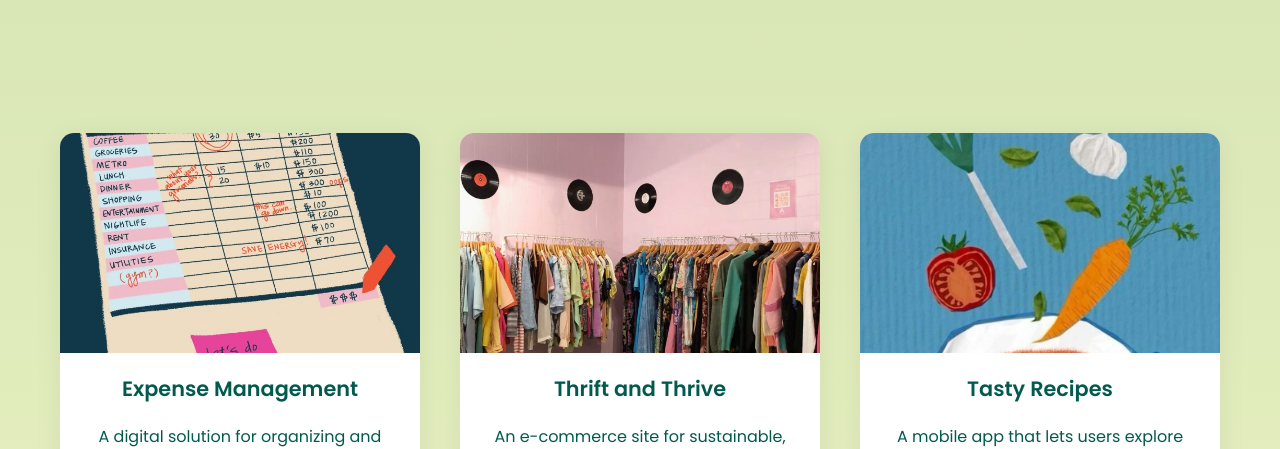
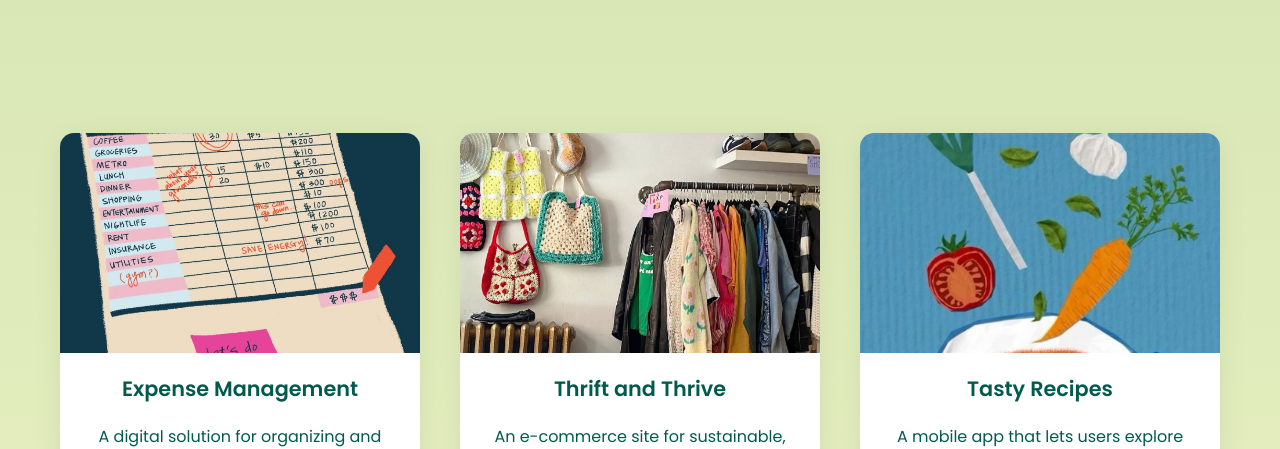
Before and after one commit to daciakinss/portfolio, a plain HTML site: page index.html in a window 1280 px wide. Shown: the part 358-807 px from the top of the page. Drawn offline with Linux system fonts and the light colour scheme.

Commit message:
Update index.html

```diff
--- a/index.html
+++ b/index.html
@@ -48,7 +48,7 @@
 
       <div class="project-card">
         <div class="project-image">
-          <img src="Images/Thrift.png" alt="Online Thrift Shopping">
+          <img src="Images/vintage.png" alt="Online Thrift Shopping">
         </div>
         <h3>Thrift and Thrive</h3>
         <p>An e-commerce site for sustainable, second-hand clothing.</p>
```
